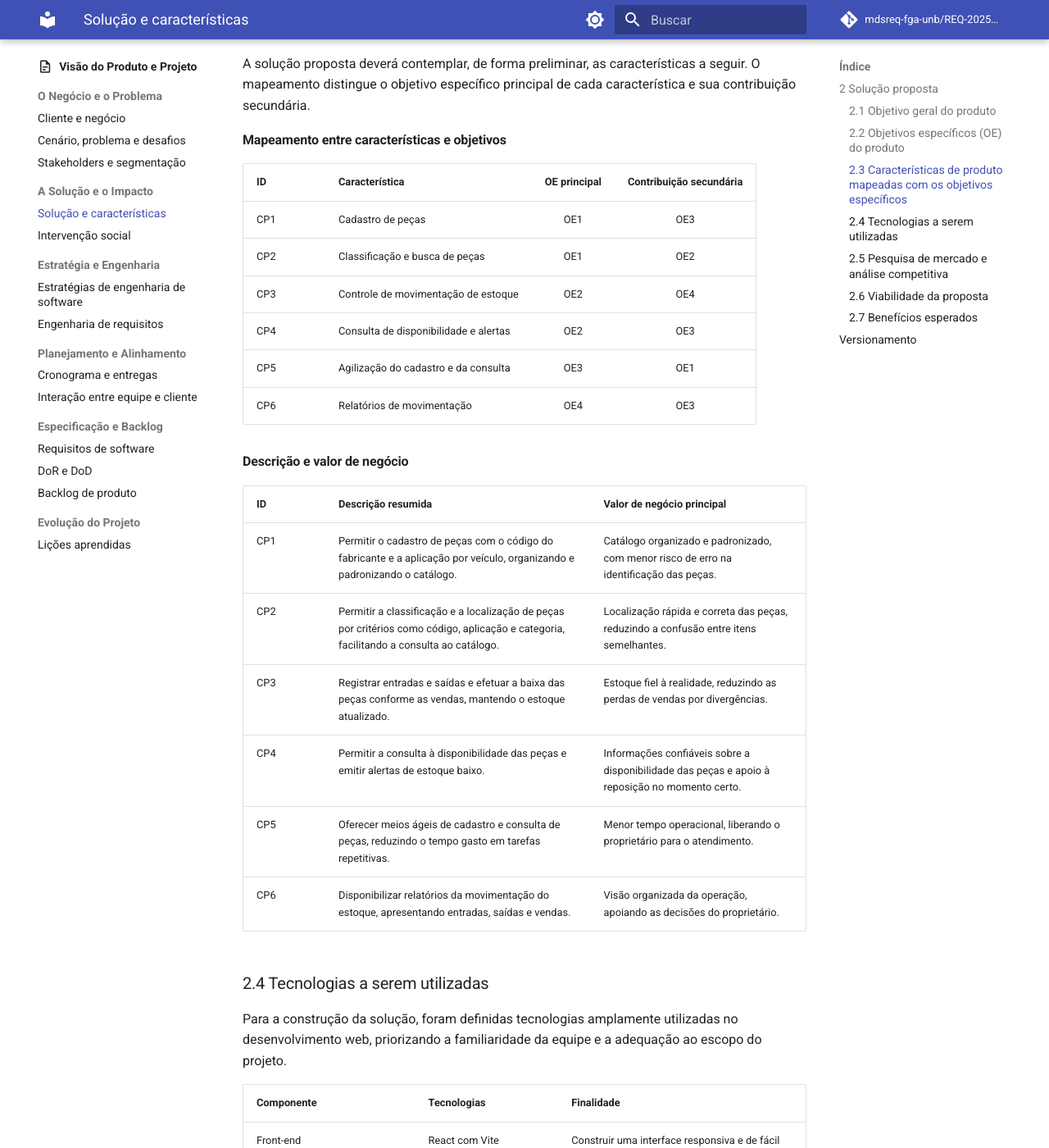
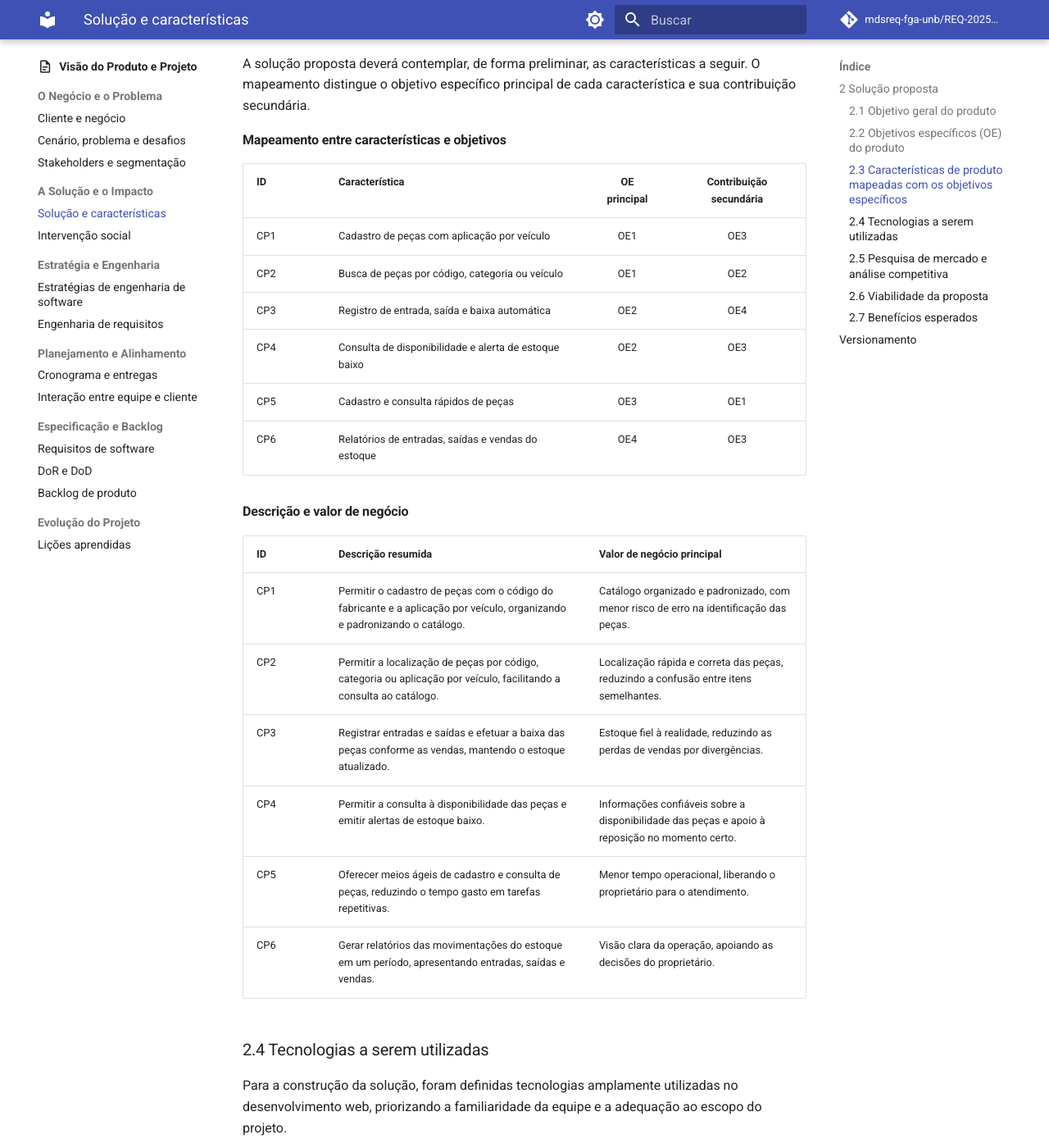
Before and after one commit to mdsreq-fga-unb/REQ-202562-T02-TSI-AutoPecas, an MkDocs documentation site: the page built from docs/visao-produto/solucao-e-caracteristicas.md, in a window 1280 px wide and 1400 px high, scrolled down 763 px. Shown: the whole window at 82% size. Built offline with MkDocs 1.6.1 and Material for MkDocs 9.7.7, drawn with Linux system fonts in a browser that asks for light colours; comment, search, counter and statistics services are not loaded; some of the changed text lies outside the part shown.

Commit message:
docs: revisa características de produto e adiciona validação do cliente

```diff
--- a/docs/visao-produto/solucao-e-caracteristicas.md
+++ b/docs/visao-produto/solucao-e-caracteristicas.md
@@ -23,23 +23,23 @@ A solução proposta deverá contemplar, de forma preliminar, as característica
 
 | ID | Característica | OE principal | Contribuição secundária |
 | --- | --- | :---: | :---: |
-| CP1 | Cadastro de peças | OE1 | OE3 |
-| CP2 | Classificação e busca de peças | OE1 | OE2 |
-| CP3 | Controle de movimentação de estoque | OE2 | OE4 |
-| CP4 | Consulta de disponibilidade e alertas | OE2 | OE3 |
-| CP5 | Agilização do cadastro e da consulta | OE3 | OE1 |
-| CP6 | Relatórios de movimentação | OE4 | OE3 |
+| CP1 | Cadastro de peças com aplicação por veículo | OE1 | OE3 |
+| CP2 | Busca de peças por código, categoria ou veículo | OE1 | OE2 |
+| CP3 | Registro de entrada, saída e baixa automática | OE2 | OE4 |
+| CP4 | Consulta de disponibilidade e alerta de estoque baixo | OE2 | OE3 |
+| CP5 | Cadastro e consulta rápidos de peças | OE3 | OE1 |
+| CP6 | Relatórios de entradas, saídas e vendas do estoque | OE4 | OE3 |
 
 #### Descrição e valor de negócio
 
 | ID | Descrição resumida | Valor de negócio principal |
 | --- | --- | --- |
 | CP1 | Permitir o cadastro de peças com o código do fabricante e a aplicação por veículo, organizando e padronizando o catálogo. | Catálogo organizado e padronizado, com menor risco de erro na identificação das peças. |
-| CP2 | Permitir a classificação e a localização de peças por critérios como código, aplicação e categoria, facilitando a consulta ao catálogo. | Localização rápida e correta das peças, reduzindo a confusão entre itens semelhantes. |
+| CP2 | Permitir a localização de peças por código, categoria ou aplicação por veículo, facilitando a consulta ao catálogo. | Localização rápida e correta das peças, reduzindo a confusão entre itens semelhantes. |
 | CP3 | Registrar entradas e saídas e efetuar a baixa das peças conforme as vendas, mantendo o estoque atualizado. | Estoque fiel à realidade, reduzindo as perdas de vendas por divergências. |
 | CP4 | Permitir a consulta à disponibilidade das peças e emitir alertas de estoque baixo. | Informações confiáveis sobre a disponibilidade das peças e apoio à reposição no momento certo. |
 | CP5 | Oferecer meios ágeis de cadastro e consulta de peças, reduzindo o tempo gasto em tarefas repetitivas. | Menor tempo operacional, liberando o proprietário para o atendimento. |
-| CP6 | Disponibilizar relatórios da movimentação do estoque, apresentando entradas, saídas e vendas. | Visão organizada da operação, apoiando as decisões do proprietário. |
+| CP6 | Gerar relatórios das movimentações do estoque em um período, apresentando entradas, saídas e vendas. | Visão clara da operação, apoiando as decisões do proprietário. |
 
 ### 2.4 Tecnologias a serem utilizadas
 
@@ -99,3 +99,4 @@ Como evolução futura, a integração automática com o Mercado Livre poderá a
 | :----: | :--: | --- | --- |
 | 1.0 | 04/09/2026 | Iniciação do documento | [Thiago Gomes](https://github.com/thgomxs) |
 | 1.1 | 07/09/2026 | Preenchimento do tópico 2 e revisão textual | [João Melo](https://github.com/jot4-ge) |
+| 1.2 | 09/09/2026 | Revisão dos nomes e descrições das características de produto (2.3) | [João Melo](https://github.com/jot4-ge) |
```
Also changed, not shown: docs/visao-produto/cliente-e-negocio.md (+13 -0 lines), docs/assets/images/visao-produto/validacao-cliente-desafios.png (added), docs/assets/images/visao-produto/validacao-cliente-documento.png (added).
